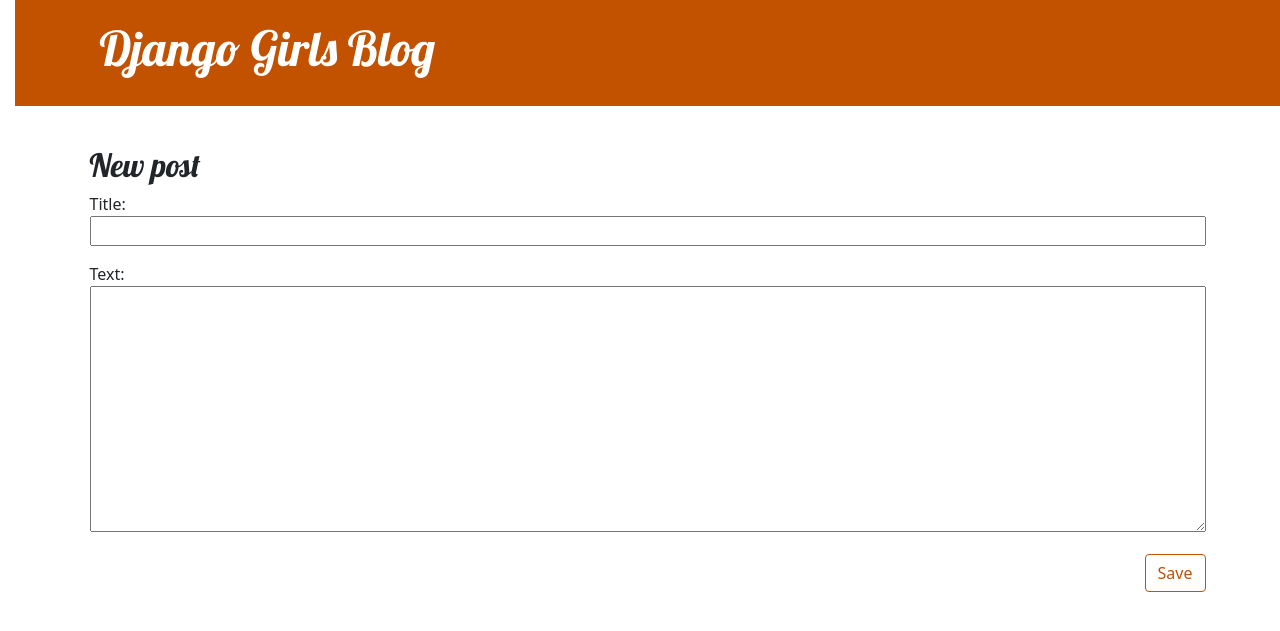
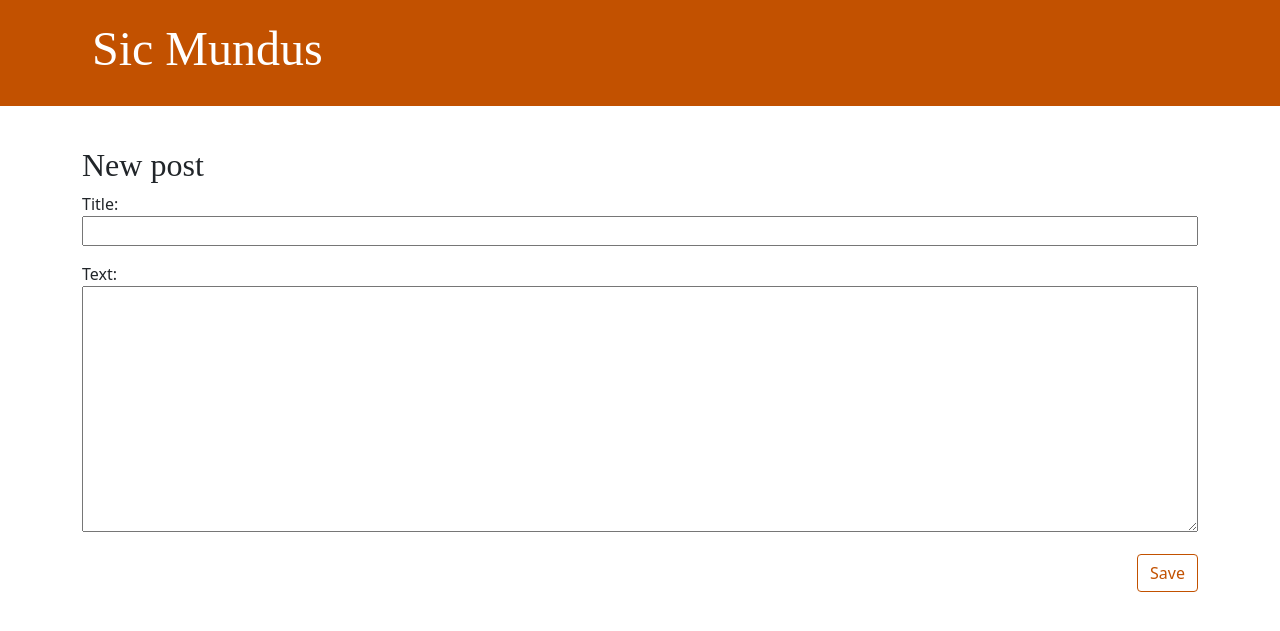
Before and after one commit to smnov/djangogirls, a Django app: page /post/new/ in a window 1280 px wide. Shown: the top 631 px of the page. Run offline with Django 4.2, Linux system fonts and the light colour scheme.

Commit message:
ready to work

```diff
--- a/blog/static/css/style.css
+++ b/blog/static/css/style.css
@@ -1,10 +1,10 @@
 h1 a, h2 a {
-    color: #C25100;
-    font-family: 'Lobster';
+    color: 'black';
+    font-family: 'Times New Roman';
 }
 
 body {
-    padding-left: 15px;
+    padding-left: 0px;
 }
 
 .page-header {
@@ -27,7 +27,7 @@
 h2,
 h3,
 h4 {
-    font-family: 'Lobster', cursive;
+    font-family: 'Times New Roman', cursive;
 }
 
 .date {
--- a/blog/templates/blog/base.html
+++ b/blog/templates/blog/base.html
@@ -2,7 +2,7 @@
 <!DOCTYPE html>
 <html>
     <head>
-        <title>Django Girls blog</title>
+        <title>Sic Mundus</title>
         <link rel="stylesheet" href="https://cdn.jsdelivr.net/npm/bootstrap@5.1.3/dist/css/bootstrap.min.css" integrity="sha384-1BmE4kWBq78iYhFldvKuhfTAU6auU8tT94WrHftjDbrCEXSU1oBoqyl2QvZ6jIW3" crossorigin="anonymous">
         <link href='//fonts.googleapis.com/css?family=Lobster&subset=latin,latin-ext' rel='stylesheet' type='text/css'>
         <link rel="stylesheet" href="{% static 'css/style.css' %}">
@@ -15,7 +15,7 @@
                 {% include './icons/icon.svg' %}
                 </a>
                 {% endif %}
-                <h1><a href="/">Django Girls Blog</a></h1>
+                <h1><a href="/">Sic Mundus</a></h1>
             </div>
         </header>
         <main class="content container">
```
